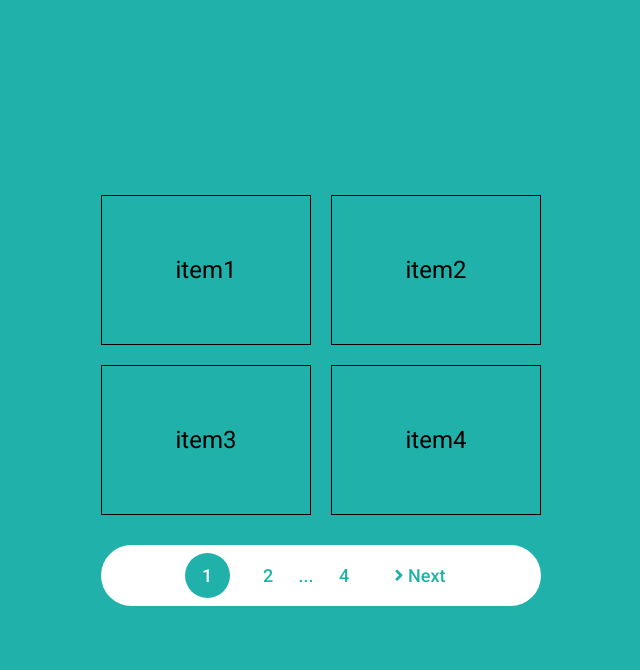
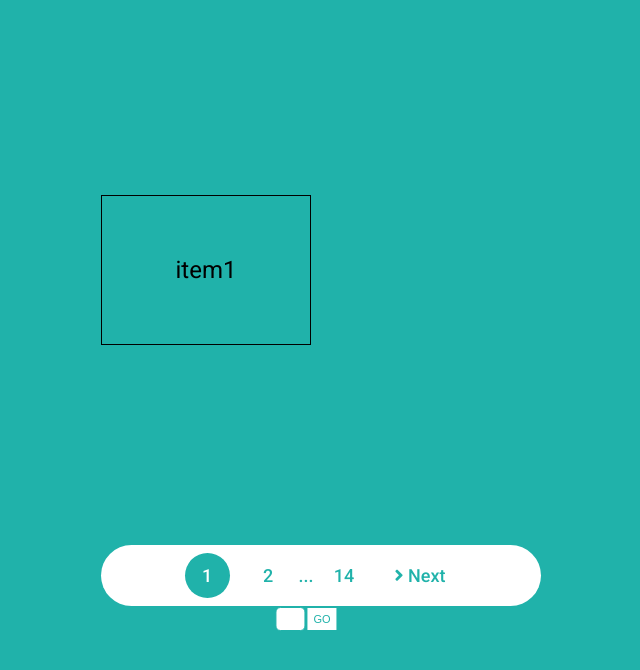
Before and after one commit to AlexBachurin/pagination-v2, a plain HTML site: page src/index.html in a window 1280 px wide. Both pictures are taken after a click on the item "...". Shown: the whole page, without its empty margins (319-959 px from the left). Drawn offline with Linux system fonts and the light colour scheme.

Commit message:
added search to dots

```diff
--- a/src/sass/blocks/_pagination.sass
+++ b/src/sass/blocks/_pagination.sass
@@ -14,6 +14,7 @@
         gap: 20px
         min-height: 320px
         margin-bottom: 30px
+        // justify-content: center
     &__item
         display: grid
         place-items: center
@@ -37,6 +38,7 @@
         font-weight: 500
         cursor: pointer
         transition: all 0.2s ease-in-out
+        user-select: none
     &__number
         height: 45px
         width: 45px
@@ -46,6 +48,7 @@
             background: #20b2aa
             color: #fff
     &__dots
+        position: relative
         font-size: 22px
         cursor: default
     &__btn
@@ -57,7 +60,44 @@
         &:hover
             background: #20b2aa
             color: #fff
+    &__form
+        position: absolute
+        bottom: -33px
+        left: 50%
+        transform: translateX(-50%)
+        display: none
+    &__input
+        width: 30px
+        height: 24px
+        outline: none
+        border: 1px solid #000
+        margin-right: 2px
+        border-radius: 5px
+        color: #20b2aa
+        border-color: #20b2aa
+        padding-left: 10px
+        line-height: 18px
+        // caret-color: transparent
+    &__form-btn
+        // width: 30px
+        height: 22px
+        font-size: 11px
+        // padding: 2px 2px
+        text-align: center
+        cursor: pointer
+        background: #fff
+        color: #20b2aa
+        border: none
 
 .pagination li.active
     background: #20b2aa
     color: #fff
+
+.show-form
+    display: flex
+    align-items: center
+
+.pagination input::-webkit-outer-spin-button,
+.pagination input::-webkit-inner-spin-button
+    -webkit-appearance: none
+    margin: 0
--- a/src/script.js
+++ b/src/script.js
@@ -51,7 +51,7 @@ const pagesContainer = document.querySelector('.pagination__pages'),
     itemsContainer = document.querySelector('.pagination__items');
 
 //set variable how many items u want on page
-const itemsOnPage = 4;
+const itemsOnPage = 1;
 
 //how many pages to show
 const totalPages = pagesToShow(itemsOnPage);
@@ -74,7 +74,12 @@ function createPages(totalPages, page) {
     if (currentPage > 2) { //if page value > 2, then add new tag with value of 1
         liTag += ` <li class="pagination__number" onclick="createPages(${totalPages}, ${1})">1</li>`
         if (currentPage > 3) { //if page value > 3, then add dots
-            liTag += ` <li class="pagination__dots">...</li>`
+            liTag += ` <li class="pagination__dots">...
+                <form class="pagination__form" action="#">
+                    <input class="pagination__input" type="number">
+                    <button class="pagination__form-btn" type="submit">GO</button>
+                </form>
+            </li>`
         }
     }
 
@@ -115,7 +120,12 @@ function createPages(totalPages, page) {
     if (currentPage < totalPages - 1) { //if page value < totalpages - 1, then add new tag with value of totalpages
 
         if (currentPage < totalPages - 2) { //if page value < totalpages - 2, then add dots before last element
-            liTag += ` <li class="pagination__dots">...</li>`
+            liTag += ` <li class="pagination__dots">...
+            <form class="pagination__form" action="#">
+                <input class="pagination__input" type="number">
+                <button class="pagination__form-btn" type="submit">GO</button>
+            </form>
+        </li>`
         }
         liTag += ` <li class="pagination__number" onclick="createPages(${totalPages}, ${totalPages})">${totalPages}</li>`
     }
@@ -128,7 +138,44 @@ function createPages(totalPages, page) {
     pagesContainer.innerHTML = liTag;
     //show items for current page
     showItems(currentPage)
+
+    //get dots
+    const dots = document.querySelectorAll('.pagination__dots');
+    //if theres dots elements
+    if (dots.length) {
+        dots.forEach(dot => {
+            dot.addEventListener('click', (e) => { //get them and add event listener
+                const form = dot.querySelector('form'); //on dot click show form
+                form.classList.add('show-form')
+                form.addEventListener('submit', (e) => { //add event listener to submit
+                    e.preventDefault();
+                    const input = form.querySelector('input'); //get value from input
+                    let value = +input.value; // !!!important to transform to integer!!!
+                    if (value) { //check if user put something into input
+                        //check values range and make adjustments
+                        if (value <= 0) {
+                            value = 1;
+                            // pagesContainer.innerHTML = ''
+                            createPages(totalPages, value);
+                        } else if (value > totalPages) {
+                            value = totalPages;
+                            createPages(totalPages, value);
+                        } else {
+                            createPages(totalPages, value);
+                        }
+                    // else stay on same page
+                    } else {
+                        createPages(totalPages, currentPage)
+                    }
+                })
+            })
+        })
+    }
+
+
 }
+
+
 
 
 
```
Also changed, not shown: src/index.html (+3 -0 lines), src/css/style.min.css.
